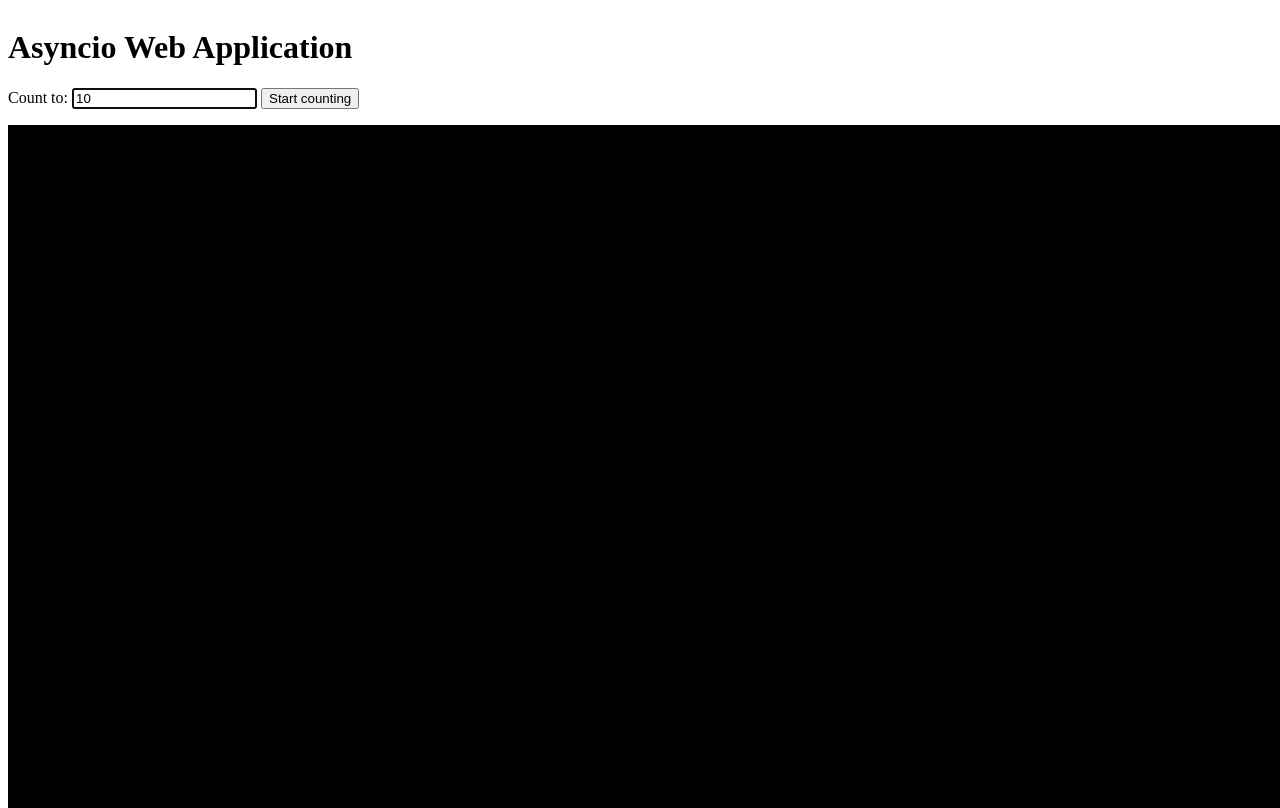
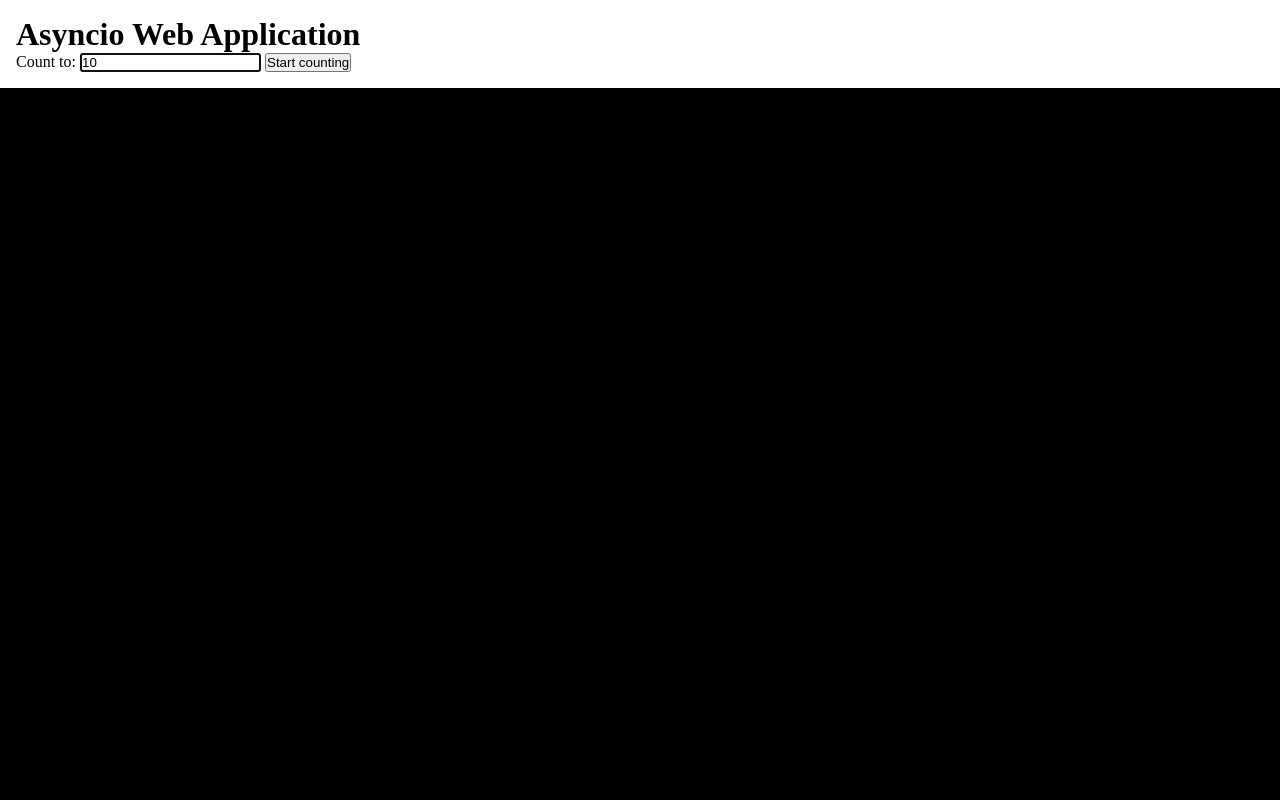
Before and after one commit to feihong/webfaction-asyncio-setup, a plain HTML site: page asyncio-test/static/index.html in a window 1280 px wide. Drawn offline with nearby package versions, Linux system fonts and the light colour scheme.

```diff
--- a/asyncio-test/static/styles.css
+++ b/asyncio-test/static/styles.css
@@ -1,3 +1,8 @@
+* {
+  padding: 0;
+  margin: 0;
+}
+
 html {
   height: 100%;
 }
@@ -10,14 +15,15 @@ body {
 }
 
 header {
-  padding-bottom: 1em;
+  padding: 1em;
 }
 
 #messages {
   flex: 1;
+  min-height: 100px;
   background-color: black;
   color: lightgreen;
-  padding: 0.1em 1em;
+  padding: 0.5em 1em;
   font-size: 1.2em;
   overflow-y: scroll;
 }
```
Also changed, not shown: 1 other file.
